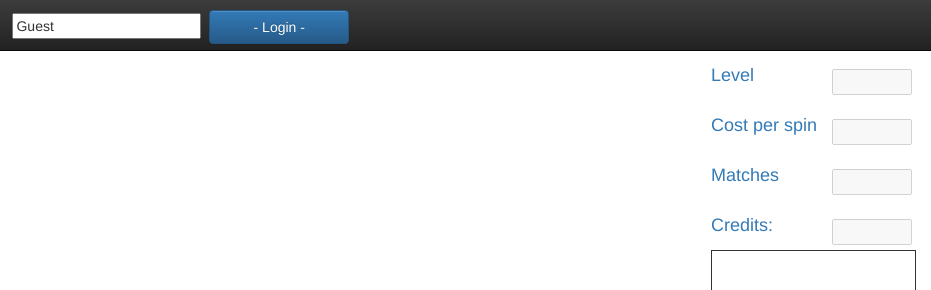
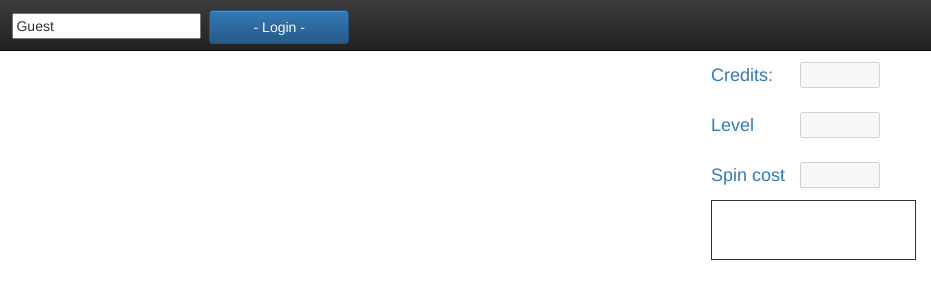
Before and after one commit to Lothrazar/SimpleSlots, a plain HTML site: page index.html in a window 1280 px wide. Shown: the top 290 px of the page, 349-1280 px from the left. Drawn offline with nearby package versions, Linux system fonts and the light colour scheme.

Commit message:
hide number of wins, fix dead function. show credits as formatted numeral

```diff
--- a/index.html
+++ b/index.html
@@ -108,25 +108,25 @@ Sam Bassett imported this starter template from http://getbootstrap.com/examples
   <table  >
 
       <tr>
+          <td>   <a class="navbar-brand" >Credits: </a></td>
+
+          <td>  <input id="credits" style="width:80px;text-align: right; " type="text" disabled="disabled" /></td>
+      </tr>
+      <tr>
           <td> <a class="navbar-brand" >Level </a></td>
 
-          <td>  <input id="level" style="margin-top:13px;width:80px;text-align: right; " type="text" disabled="disabled" /></td>
+          <td>  <input id="level" style="width:80px;text-align: right; " type="text" disabled="disabled" /></td>
       </tr>
       <tr>
-        <td>  <a class="navbar-brand" > Cost per spin </a>  </td>
-        <td>   <input id="spincost" style="margin-top:13px;width:80px;text-align: right; " type="text" disabled="disabled" />    </td>
+        <td>  <a class="navbar-brand" > Spin cost</a>  </td>
+        <td>   <input id="spincost" style="width:80px;text-align: right; " type="text" disabled="disabled" />    </td>
 
       </tr>
 
-      <tr>
+      <tr class="hidden">
           <td>          <a class="navbar-brand" >Matches </a></td>
 
-          <td>     <input id="wins" style="margin-top:13px;width:80px;text-align: right; " type="text" disabled="disabled" /></td>
-      </tr>
-      <tr>
-          <td>   <a class="navbar-brand" >Credits: </a></td>
-
-          <td>  <input id="credits" style="margin-top:13px;width:80px;text-align: right; " type="text" disabled="disabled" /></td>
+          <td>     <input id="wins" style="width:80px;text-align: right; " type="text" disabled="disabled" /></td>
       </tr>
   </table>
 
--- a/js/playlog.js
+++ b/js/playlog.js
@@ -32,7 +32,7 @@ Playlog.prototype.update = function()
 
        $("#winlog").append("<br/>"+latest);
 
-       var element = document.getElementById("winlog");
+        var element = document.getElementById("winlog");
         element.scrollTop = element.scrollHeight;
 
     }/*
--- a/js/spinner.js
+++ b/js/spinner.js
@@ -140,13 +140,10 @@ Spinner.prototype.play = function(user)
     //console.log("won "+won);
     if(won > 0)
     {
-       // console.log('you won '+won);
 
         user.addCredits(won);
         user.addWin();
 
-        this.addLevel();
-       // alert("win");
     }
 
     this.update();
--- a/js/user.js
+++ b/js/user.js
@@ -72,7 +72,7 @@ User.prototype.tryToPay = function()
 
 User.prototype.update = function()
 {
-    $("#credits").val(this.credits);
+    $("#credits").val(this.credits.toLocaleString());
     $("#wins").val(this.wins);
     $("#spincost").val(App.spinner.getPointsCost(this.level));
     $("#level").val(this.level);
```
